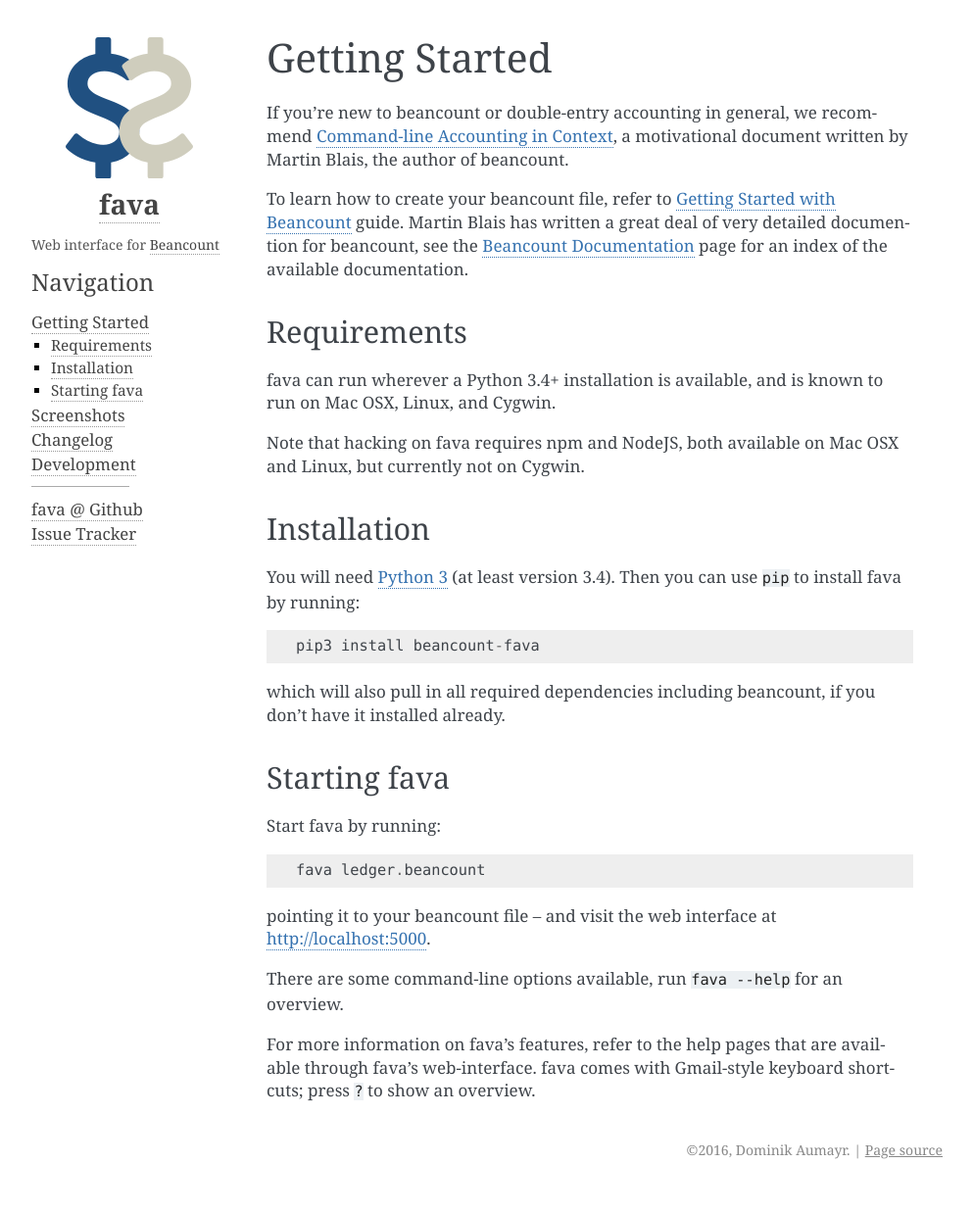
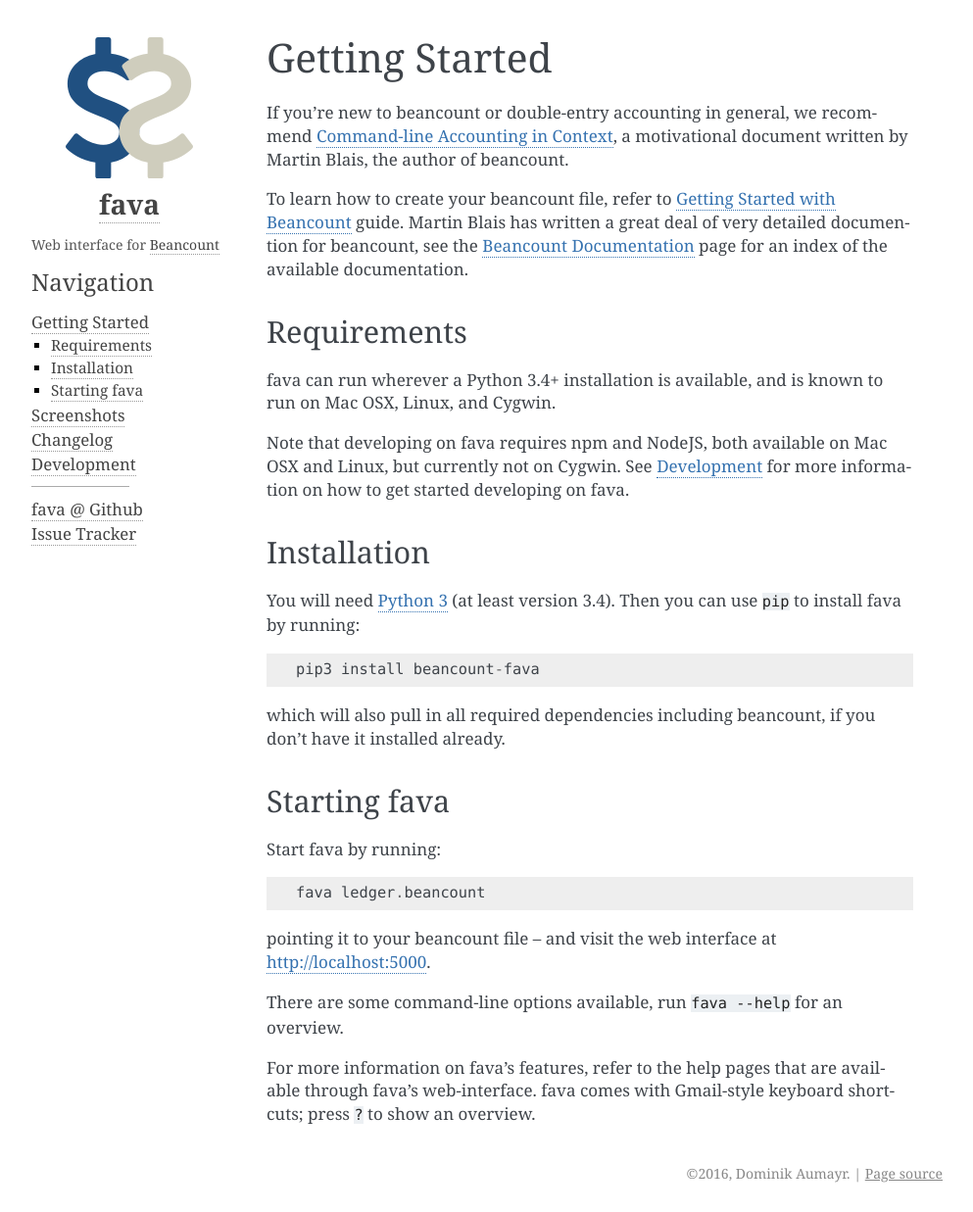
Before and after one commit to beancount/fava, a Sphinx documentation site: the page built from docs/usage.rst, in a window 1280 px wide. Shown: the whole page at 98% size, without its empty margins (148-1141 px from the left). Built offline with Sphinx 7.4.7, drawn with Linux system fonts in a browser that asks for light colours; before the commit the page ends 1213 px from its top, so only the background shows below that.

Commit message:
Documentation: extend requirements section.

```diff
--- a/docs/usage.rst
+++ b/docs/usage.rst
@@ -20,8 +20,9 @@ Requirements
 fava can run wherever a Python 3.4+ installation is available, and is
 known to run on Mac OSX, Linux, and Cygwin.
 
-Note that hacking on fava requires npm and NodeJS, both available on Mac OSX and Linux,
-but currently not on Cygwin.
+Note that developing on fava requires npm and NodeJS, both available on Mac OSX
+and Linux, but currently not on Cygwin. See :doc:`development` for more
+information on how to get started developing on fava.
 
 Installation
 ------------
```
